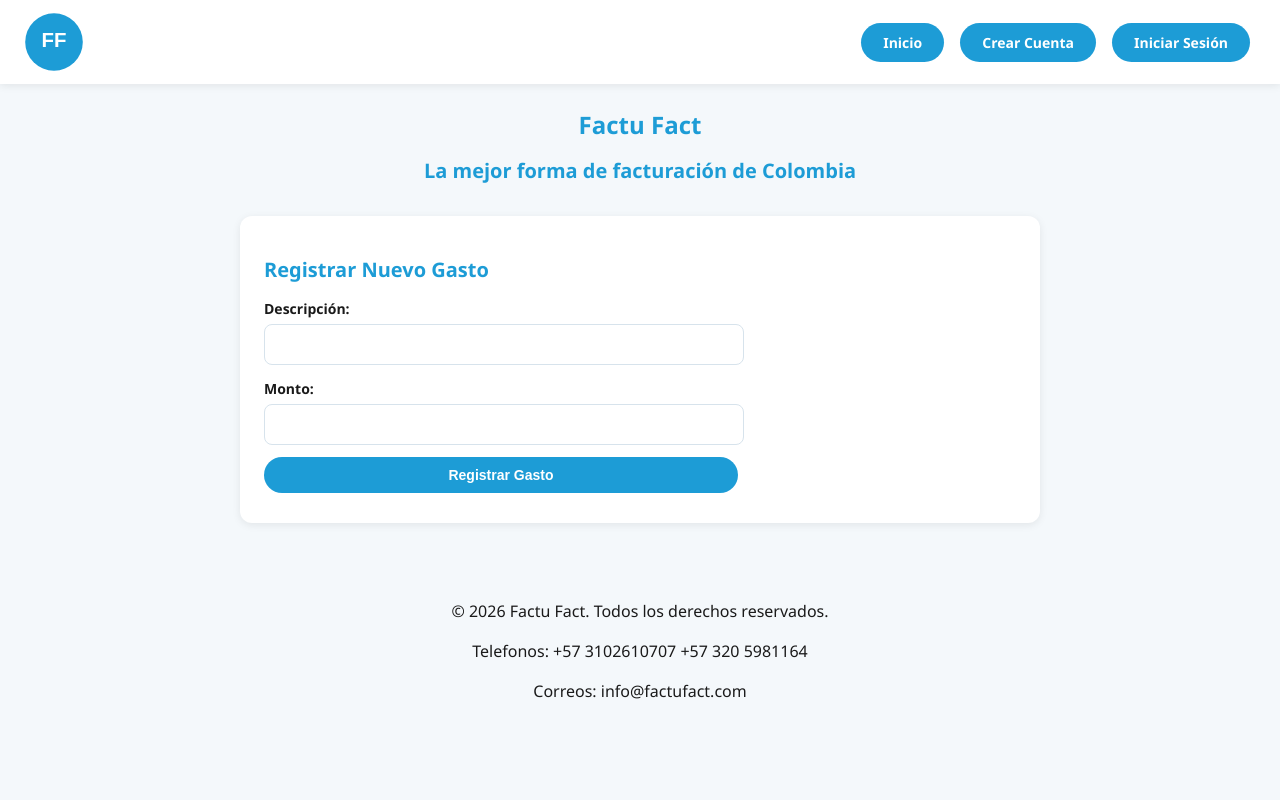
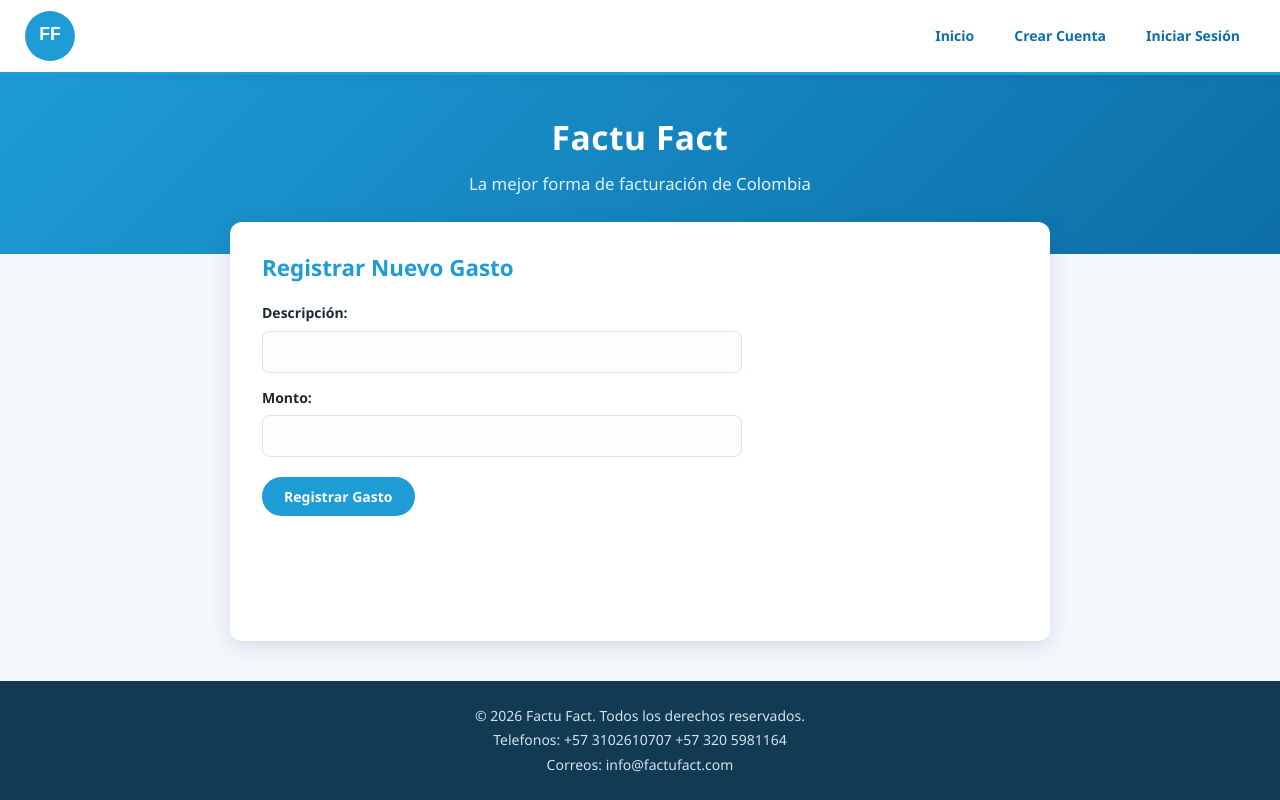
Before and after one commit to nicolasborda463-beep/Factu-Fact, a Flask app: page /gastos/nuevo in a window 1280 px wide. Run offline with Flask 3, Linux system fonts and the light colour scheme; the visitor is signed in with stand-in values (Sample User, id 1).

Commit message:
Nuevo diseño: estilos mejorados, barra fija, tarjetas y botones
Co-Authored-By: Claude Sonnet 5.5 <noreply@anthropic.com>
Claude-Session: https://claude.ai/code/session_01UE63h57xfxbPkY9UPee8Q2

```diff
--- a/static/css/styles.css
+++ b/static/css/styles.css
@@ -1,43 +1,61 @@
+/* ===== Factu Fact — estilos globales ===== */
 :root {
     --azul-primario: #1d9cd6;
     --azul-oscuro: #0d6ea8;
+    --azul-claro: #e8f5fc;
     --blanco: #ffffff;
     --gris-claro: #f4f8fb;
     --gris-borde: #d7e3ec;
-    --texto: #1a1a1a;
+    --gris-texto: #5f6368;
+    --texto: #1f2933;
     --error: #d93025;
     --exito: #1e8e3e;
     --radius: 12px;
-    --sombra: 0 2px 8px rgba(0, 0, 0, 0.08);
+    --sombra: 0 2px 10px rgba(20, 60, 90, 0.08);
+    --sombra-fuerte: 0 6px 20px rgba(20, 60, 90, 0.14);
 }
 
 * {
     box-sizing: border-box;
 }
 
+html {
+    scroll-behavior: smooth;
+}
+
 body {
     margin: 0;
-    font-family: "Segoe UI", Roboto, Arial, sans-serif;
+    min-height: 100vh;
+    display: flex;
+    flex-direction: column;
+    font-family: "Segoe UI", system-ui, -apple-system, Roboto, Arial, sans-serif;
     background: var(--gris-claro);
     color: var(--texto);
+    line-height: 1.6;
 }
 
+/* ----- Tipografía ----- */
 h1 {
-    font-size: 24px;
-    color: var(--azul-primario);
+    font-size: 2.1rem;
+    letter-spacing: 0.5px;
     margin: 0;
 }
 
 h2 {
     color: var(--azul-primario);
-    font-size: 20px;
-    margin: 16px 0 8px;
+    font-size: 1.4rem;
+    margin: 1.4em 0 0.4em;
 }
 
 h3 {
     color: var(--azul-oscuro);
-    font-size: 18px;
-    margin: 16px 0 8px;
+    font-size: 1.15rem;
+    margin: 1.4em 0 0.5em;
+}
+
+main > h2:first-child,
+main > h3:first-child {
+    margin-top: 0;
 }
 
 h4 {
@@ -48,52 +66,107 @@ h4 {
 p {
     color: var(--texto);
     font-size: 16px;
-    line-height: 1.5;
+    margin: 0.4em 0 1em;
 }
 
+a {
+    color: var(--azul-oscuro);
+}
+
+/* ----- Barra superior ----- */
 .logo {
-    width: 60px;
-    height: 60px;
+    width: 52px;
+    height: 52px;
+    object-fit: contain;
 }
 
 .contenedor-flex {
+    position: sticky;
+    top: 0;
+    z-index: 10;
     display: flex;
     align-items: center;
     justify-content: space-between;
     gap: 20px;
-    padding: 12px 24px;
+    padding: 10px 24px;
     background: var(--blanco);
+    border-bottom: 3px solid var(--azul-primario);
     box-shadow: var(--sombra);
 }
 
 .nav-links {
     display: flex;
-    gap: 10px;
+    gap: 8px;
     flex-wrap: wrap;
 }
 
+.nav-links .button {
+    margin: 0;
+    padding: 8px 16px;
+    background: transparent;
+    color: var(--azul-oscuro);
+}
+
+.nav-links .button:hover {
+    background: var(--azul-claro);
+    transform: none;
+}
+
+/* ----- Encabezado ----- */
 header {
     text-align: center;
-    padding: 24px 16px;
+    padding: 36px 16px 56px;
+    background: linear-gradient(135deg, var(--azul-primario), var(--azul-oscuro));
+    color: var(--blanco);
 }
 
+header h1 {
+    color: var(--blanco);
+}
+
+header h2 {
+    color: #dff3fc;
+    font-size: 1.05rem;
+    font-weight: 400;
+    margin: 6px 0 0;
+}
+
+/* ----- Contenido principal ----- */
 main {
-    max-width: 800px;
-    margin: 0 auto 40px;
-    padding: 24px;
+    flex: 1;
+    width: calc(100% - 32px);
+    max-width: 820px;
+    margin: -32px auto 40px;
+    padding: 28px 32px;
     background: var(--blanco);
     border-radius: var(--radius);
-    box-shadow: var(--sombra);
+    box-shadow: var(--sombra-fuerte);
 }
 
-footer {
-    text-align: center;
-    padding: 20px;
-    color: #5f6368;
-    font-size: 13px;
+.acciones-landing {
+    display: flex;
+    gap: 12px;
+    flex-wrap: wrap;
+    margin-bottom: 8px;
 }
 
-/* Botones estilo "pill" */
+/* ----- Pie de página ----- */
+footer {
+    margin-top: auto;
+    text-align: center;
+    padding: 22px 16px;
+    background: #123a52;
+    color: #cfe3ef;
+    font-size: 14px;
+}
+
+footer p {
+    color: inherit;
+    font-size: inherit;
+    margin: 2px 0;
+}
+
+/* ----- Botones ----- */
 .button,
 button {
     display: inline-block;
@@ -103,19 +176,30 @@ button {
     padding: 10px 22px;
     border-radius: 999px;
     font-size: 14px;
+    font-family: inherit;
     font-weight: 600;
     text-decoration: none;
     cursor: pointer;
     margin: 6px 6px 6px 0;
-    transition: background 0.2s ease;
+    transition: background 0.2s ease, transform 0.1s ease, box-shadow 0.2s ease;
 }
 
 .button:hover,
 button:hover {
     background: var(--azul-oscuro);
+    transform: translateY(-1px);
+    box-shadow: var(--sombra);
 }
 
-/* Formularios */
+button.peligro {
+    background: var(--error);
+}
+
+button.peligro:hover {
+    background: #b3261e;
+}
+
+/* ----- Formularios ----- */
 form {
     display: flex;
     flex-direction: column;
@@ -131,27 +215,52 @@ label {
 
 input,
 textarea {
+    width: 100%;
     padding: 10px 12px;
     border: 1px solid var(--gris-borde);
     border-radius: 8px;
-    font-size: 14px;
+    font-size: 15px;
     font-family: inherit;
+    background: #fbfdff;
+    transition: border-color 0.2s ease, box-shadow 0.2s ease;
 }
 
 input:focus,
 textarea:focus {
     outline: none;
     border-color: var(--azul-primario);
+    box-shadow: 0 0 0 3px rgba(29, 156, 214, 0.2);
 }
 
-/* Listas de facturas / gastos como tarjetas */
+input[type="radio"] {
+    width: auto;
+    margin: 0 4px 0 12px;
+}
+
+input[type="radio"]:first-child {
+    margin-left: 0;
+}
+
+input[type="radio"] + label {
+    display: inline;
+    font-weight: 400;
+    margin: 0;
+}
+
+form button[type="submit"] {
+    align-self: flex-start;
+    margin-top: 14px;
+}
+
+/* ----- Listas de facturas / gastos como tarjetas ----- */
 ul {
     list-style: none;
     padding: 0;
+    margin: 0 0 16px;
 }
 
 ul li {
-    background: var(--gris-claro);
+    background: #fbfdff;
     border: 1px solid var(--gris-borde);
     border-radius: var(--radius);
     padding: 12px 16px;
--- a/templates/factura_detalle.html
+++ b/templates/factura_detalle.html
@@ -6,9 +6,10 @@
     <a href="{{ url_for('factura_pdf', factura_id=factura.id) }}" class="button">Descargar Factura</a><br>
     <form action="{{ url_for('factura_eliminar', factura_id=factura.id) }}" method="post"
           onsubmit="return confirm('¿Seguro que deseas eliminar esta factura?');">
-        <button type="submit">Eliminar Factura</button>
+        <button type="submit" class="peligro">Eliminar Factura</button>
     </form>
 
+    <div class="detalle">
     <h4>Fecha: <span>{{ factura.fecha }}</span></h4>
     <h4>Hora: <span>{{ factura.hora }}</span></h4>
     <h4>Número de Factura: <span>{{ factura.numero_factura }}</span></h4>
@@ -17,4 +18,5 @@
     <h4>Cédula: <span>{{ factura.cedula_cliente }}</span></h4>
     <h4>Productos: <span>{{ factura.productos }}</span></h4>
     <h4>Total: <span>{{ factura.total_formateado }}</span></h4>
+    </div>
 {% endblock %}
--- a/templates/gastos_historial.html
+++ b/templates/gastos_historial.html
@@ -11,7 +11,7 @@
                     {{ gasto.fecha }} - {{ gasto.descripcion }} - {{ gasto.monto_formateado }}
                     <form action="{{ url_for('gasto_eliminar', gasto_id=gasto.id) }}" method="post" style="display:inline;"
                           onsubmit="return confirm('¿Eliminar este gasto?');">
-                        <button type="submit">Eliminar</button>
+                        <button type="submit" class="peligro">Eliminar</button>
                     </form>
                 </li>
             {% endfor %}
```
Also changed, not shown: other parts of static/css/styles.css (+95 -7 lines).
